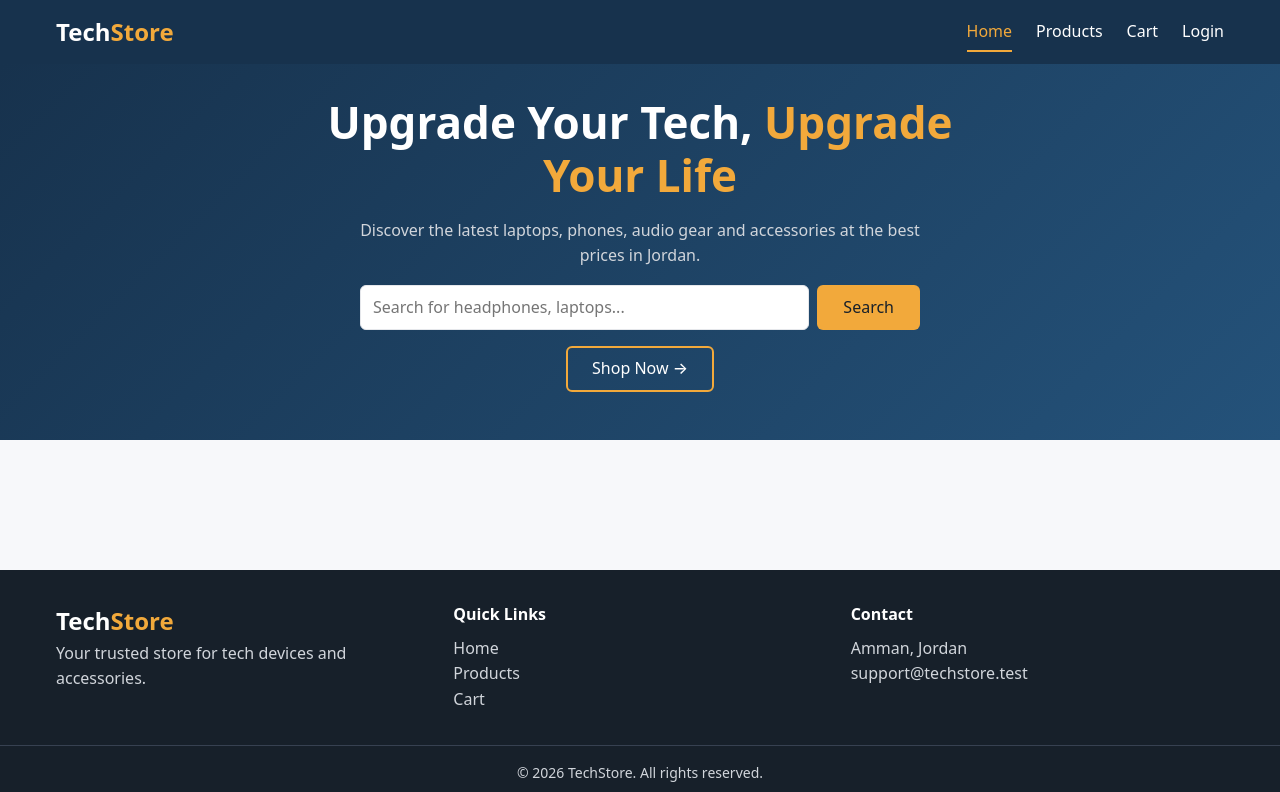
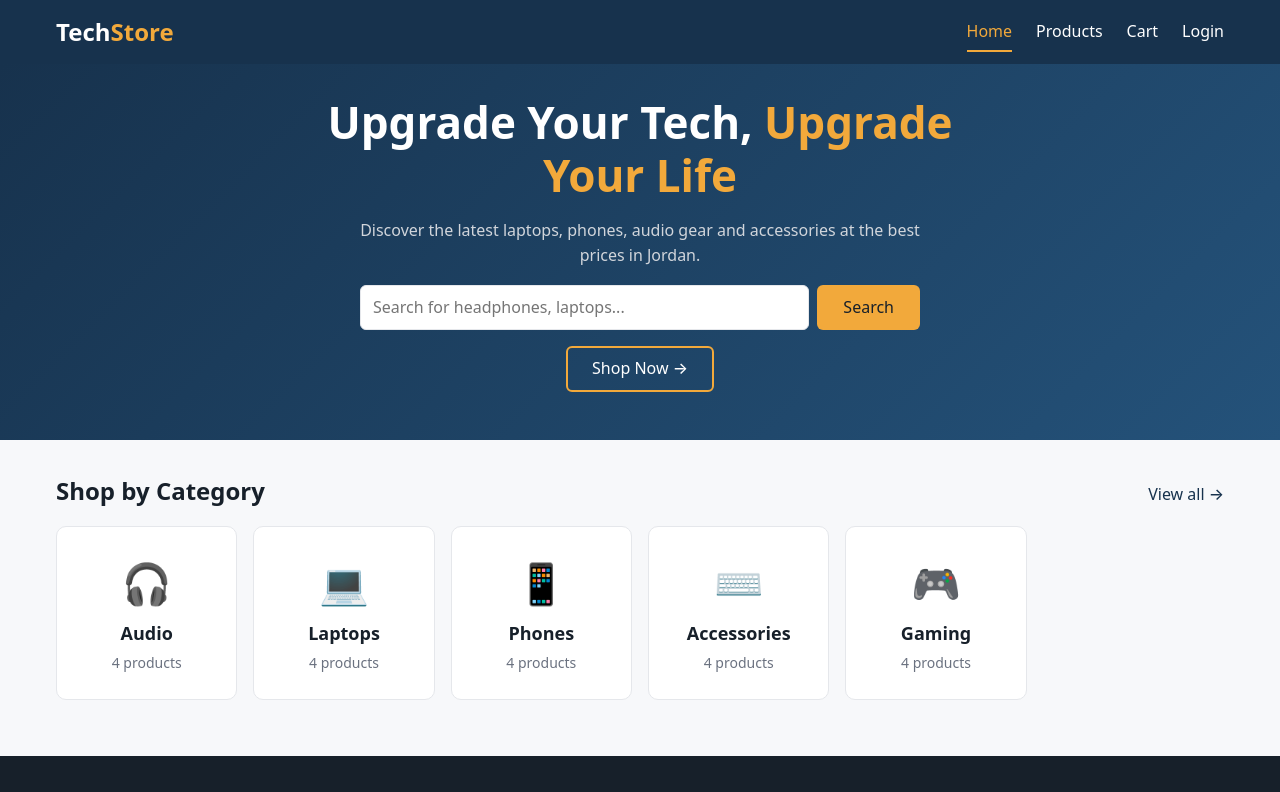
Before and after one commit to odehtareq/ecommerce-frontend, a React (Vite) app: page / in a window 1280 px wide. Shown: the top 792 px of the page. Built offline with nearby package versions, Linux system fonts and the light colour scheme.

Commit message:
Add category cards to home page

```diff
--- /dev/null
+++ b/src/components/products/CategoryCard.css
@@ -0,0 +1,30 @@
+.category-card {
+  display: flex;
+  flex-direction: column;
+  align-items: center;
+  gap: var(--space-1);
+  padding: var(--space-5) var(--space-3);
+  background: var(--surface-color);
+  border: 1px solid var(--border-color);
+  border-radius: var(--border-radius);
+  text-align: center;
+  transition: border-color var(--transition), transform var(--transition);
+}
+
+.category-card:hover {
+  border-color: var(--secondary-color);
+  transform: translateY(-3px);
+}
+
+.category-card__icon {
+  font-size: 2.5rem;
+}
+
+.category-card__name {
+  font-size: var(--fs-lg);
+}
+
+.category-card__count {
+  font-size: var(--fs-sm);
+  color: var(--muted-text-color);
+}
--- /dev/null
+++ b/src/components/products/CategoryCard.jsx
@@ -0,0 +1,17 @@
+import { Link } from 'react-router'
+import './CategoryCard.css'
+
+function CategoryCard({ category, productCount }) {
+  return (
+    <Link
+      to={`/products?category=${encodeURIComponent(category.name)}`}
+      className="category-card"
+    >
+      <span className="category-card__icon" aria-hidden="true">{category.icon}</span>
+      <h3 className="category-card__name">{category.name}</h3>
+      <p className="category-card__count">{productCount} products</p>
+    </Link>
+  );
+}
+
+export default CategoryCard;
--- a/src/pages/HomePage.jsx
+++ b/src/pages/HomePage.jsx
@@ -1,9 +1,31 @@
+import { Link } from 'react-router'
 import HeroSection from '../components/home/HeroSection'
+import CategoryCard from '../components/products/CategoryCard'
+import { categories } from '../data/categories'
+import { products } from '../data/products'
 
 function HomePage() {
   return (
     <>
       <HeroSection />
+
+      {/* ===== Categories ===== */}
+      <section className="section container">
+        <div className="section__header">
+          <h2 className="section__title">Shop by Category</h2>
+          <Link to="/products" className="section__link">View all →</Link>
+        </div>
+
+        <div className="category-grid">
+          {categories.map((category) => (
+            <CategoryCard
+              key={category.id}
+              category={category}
+              productCount={products.filter((p) => p.category === category.name).length}
+            />
+          ))}
+        </div>
+      </section>
     </>
   );
 }
--- a/src/styles/global.css
+++ b/src/styles/global.css
@@ -142,3 +142,35 @@ button, input, select, textarea { font: inherit; }
   clip: rect(0 0 0 0);
   white-space: nowrap;
 }
+
+/* ===== Sections ===== */
+.section {
+  padding-block: var(--space-6) 0;
+}
+
+.section__header {
+  display: flex;
+  align-items: baseline;
+  justify-content: space-between;
+  gap: var(--space-3);
+  margin-bottom: var(--space-4);
+}
+
+.section__title {
+  font-size: var(--fs-xl);
+}
+
+.section__link {
+  color: var(--primary-color);
+  font-weight: 500;
+}
+
+.section__link:hover {
+  color: var(--secondary-color);
+}
+
+.category-grid {
+  display: grid;
+  grid-template-columns: repeat(auto-fill, minmax(160px, 1fr));
+  gap: var(--space-4);
+}
```
